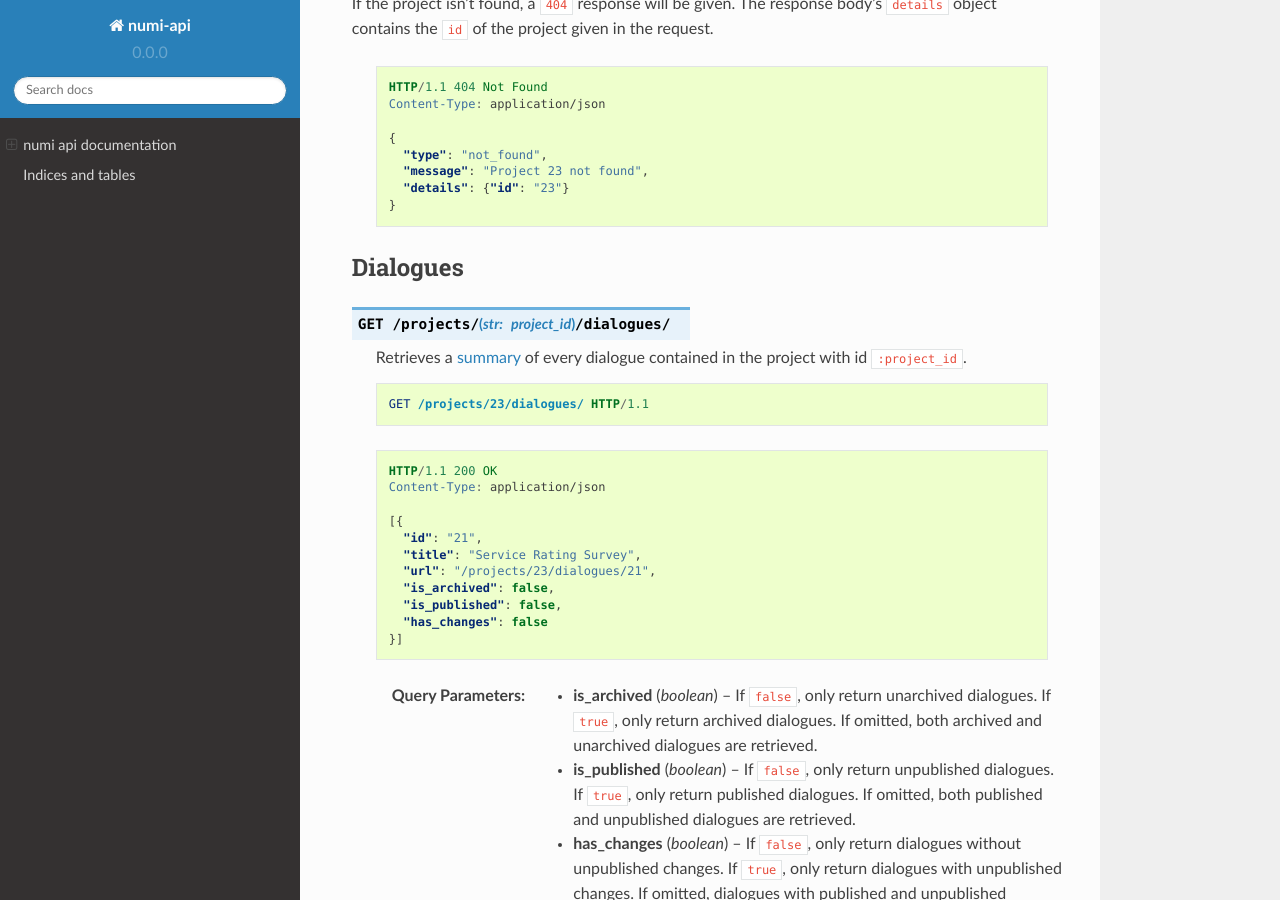
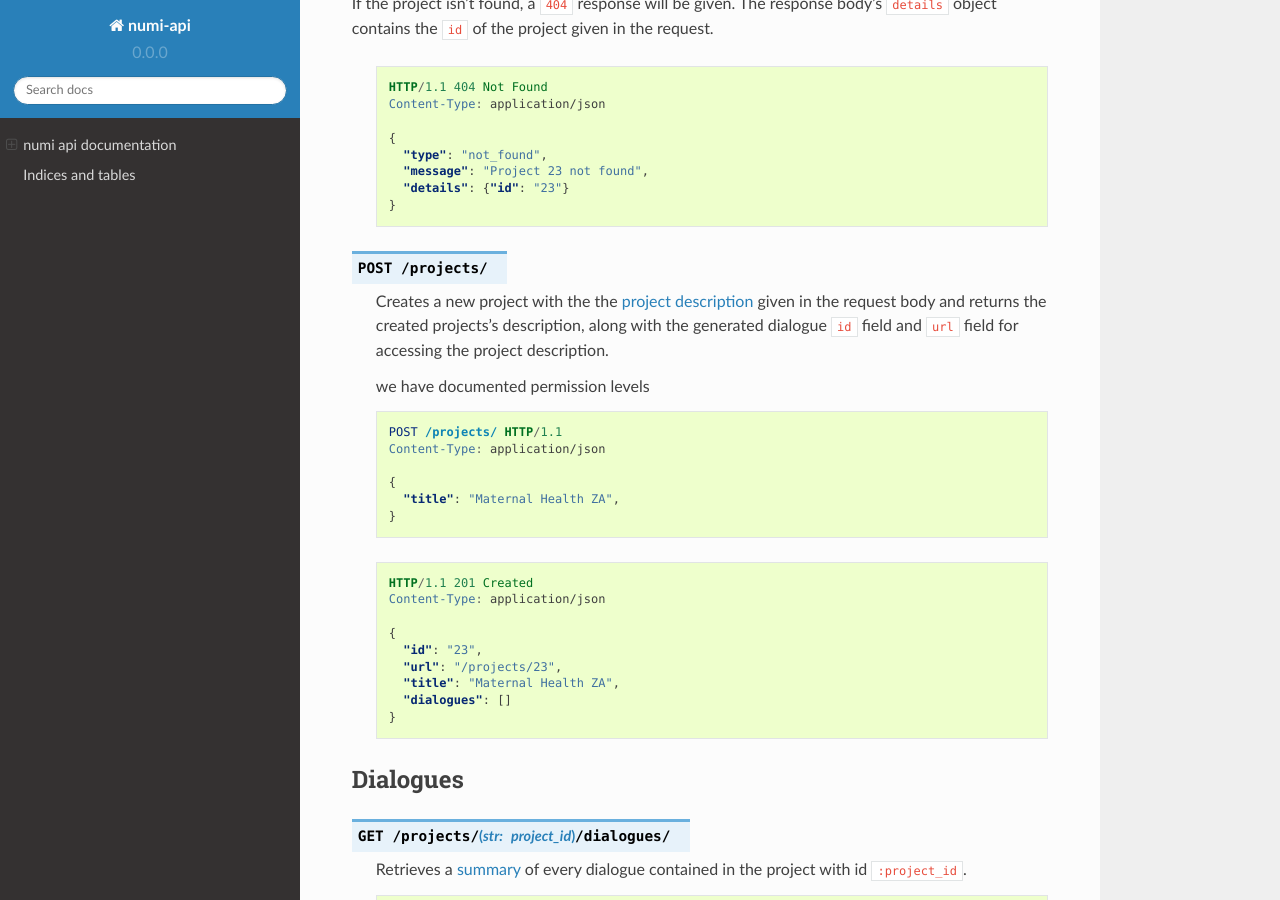
Before and after one commit to praekelt/numi-api, a Sphinx documentation site: the page built from docs/index.rst, in a window 1280 px wide and 900 px high, scrolled down 5966 px. Built offline with Sphinx 7.4.7 and the Read the Docs theme 2.0.0, drawn with Linux system fonts in a browser that asks for light colours.

Commit message:
Document API endpoint for creating projects

```diff
--- a/docs/index.rst
+++ b/docs/index.rst
@@ -340,6 +340,37 @@ If the project isn't found, a ``404`` response will be given. The response body'
        "details": {"id": "23"}
      }
 
+.. http:post:: /projects/
+
+  Creates a new project with the the :ref:`project description <data-projects>`
+  given in the request body and returns the created projects's description,
+  along with the generated dialogue ``id`` field and ``url`` field for
+  accessing the project description.
+
+  .. TODO mention that the user creating the project is given admin access once
+  we have documented permission levels
+
+  .. sourcecode:: http
+
+     POST /projects/ HTTP/1.1
+     Content-Type: application/json
+
+     {
+       "title": "Maternal Health ZA",
+     }
+
+  .. sourcecode:: http
+
+     HTTP/1.1 201 Created
+     Content-Type: application/json
+
+     {
+       "id": "23",
+       "url": "/projects/23",
+       "title": "Maternal Health ZA",
+       "dialogues": []
+     }
+
 .. _dialogues:
 
 Dialogues
```
